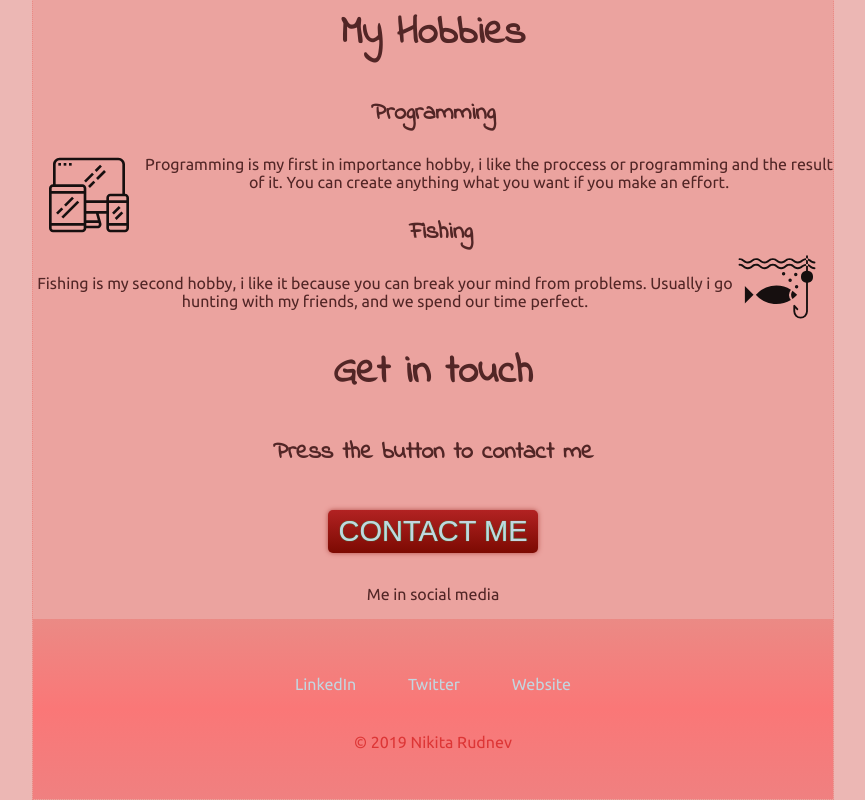
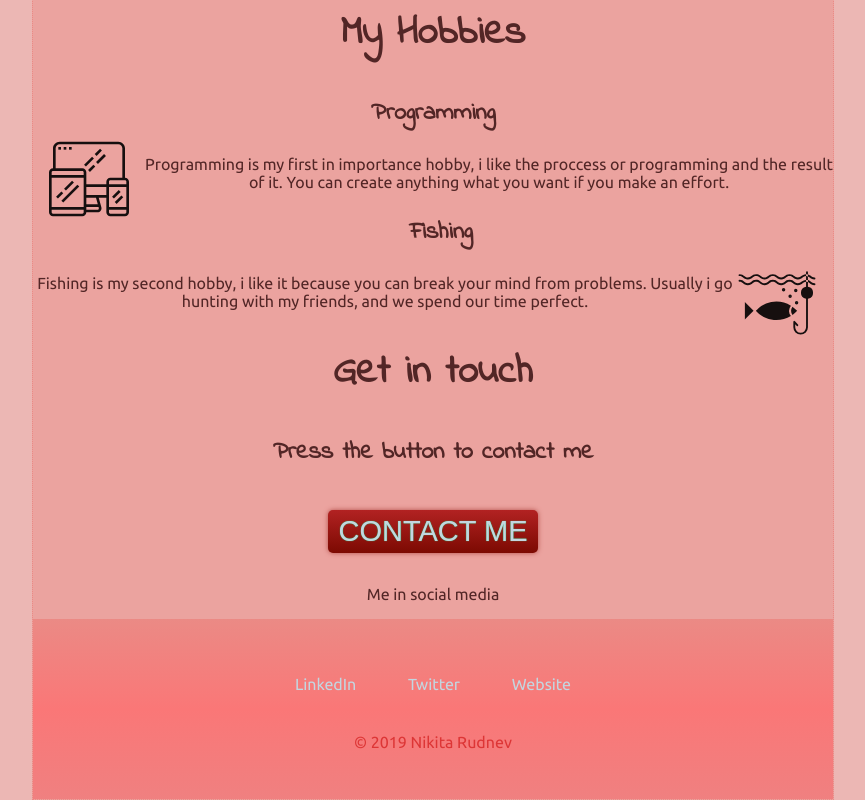
Before and after one commit to nikitarudnev21/myPortfolio3, a plain HTML site: page index.html in a window 1280 px wide. Shown: the part 771-1571 px from the top of the page, without its empty margins (207-1072 px from the left). Drawn offline with Linux system fonts and the light colour scheme.

Commit message:
My Portfolio

```diff
--- a/css/style.css
+++ b/css/style.css
@@ -104,12 +104,13 @@ h4{
     max-width: 80px;
     max-height: 80px;
     opacity: 0.9;
+    margin-top: -1rem;
 }
 .img-skill2{
     float: right;
     margin-left: 0rem;
     margin-right: 1rem;
-    margin-top: 2rem;
+    margin-top: 3rem;
     max-width: 80px;
     max-height: 80px;
     opacity: 0.9;
```
